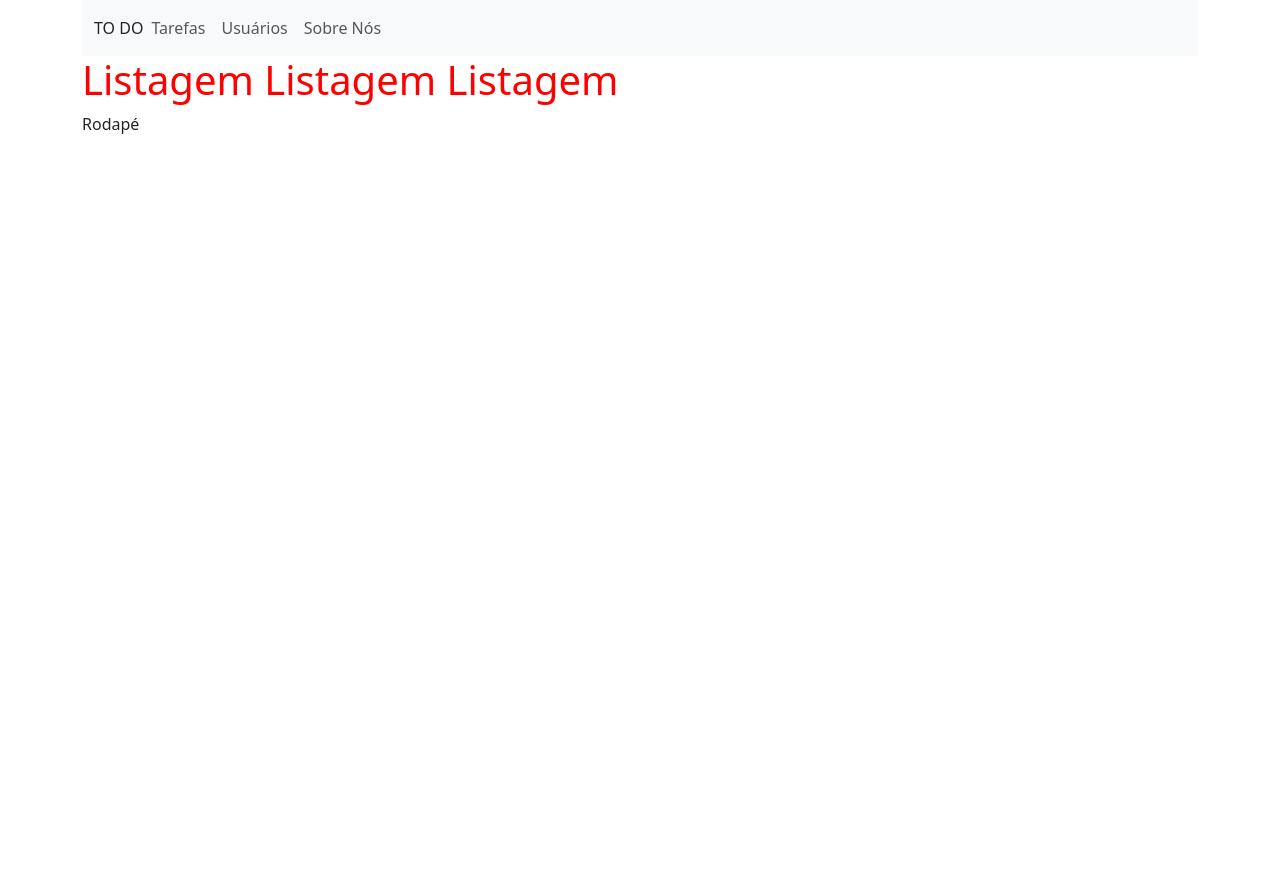
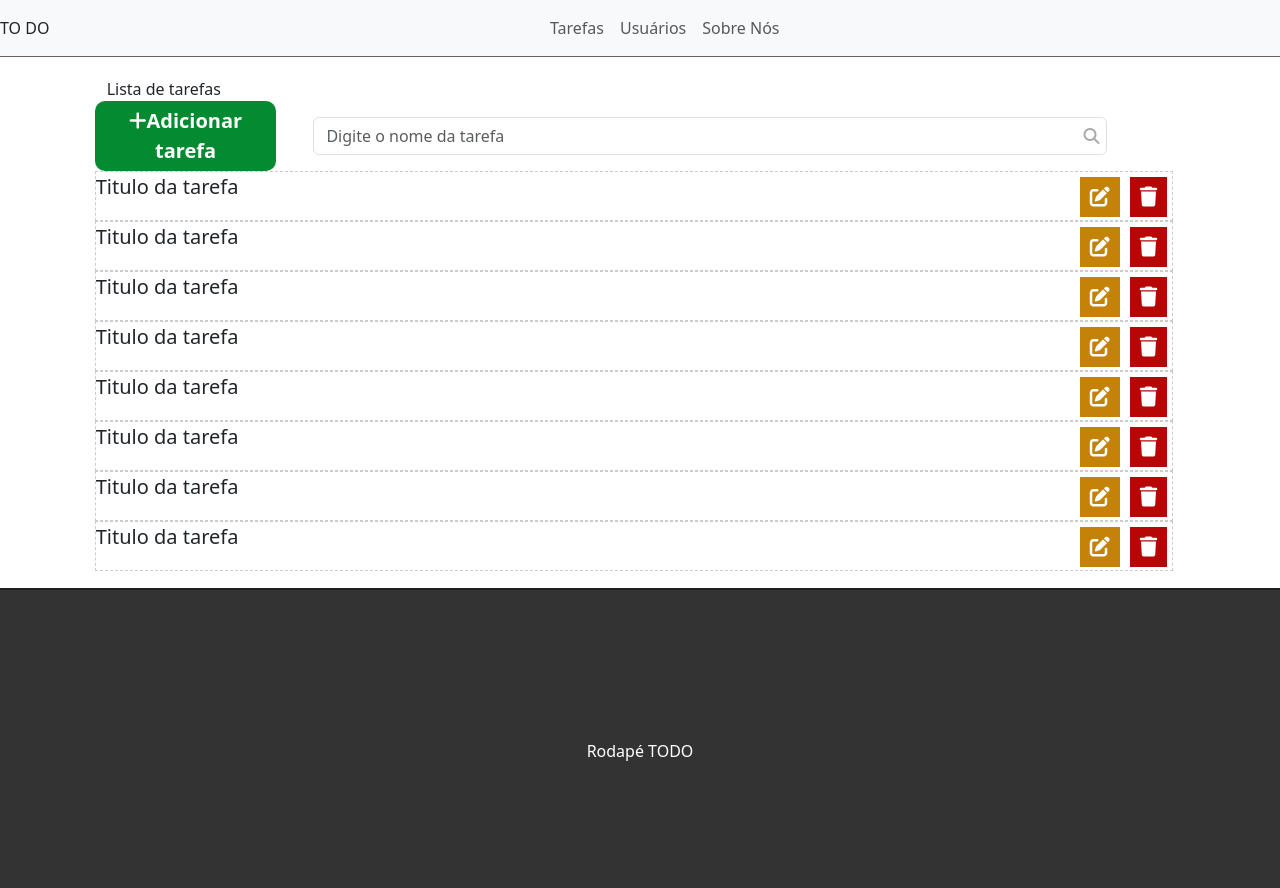
Before and after one commit to jonasportugall/todo-project-curso-django, a Django app: page / in a window 1280 px wide. Before the commit the page ends 134 px from the top, so only its background shows below. Run offline with Django 5.2, Linux system fonts and the light colour scheme.

Commit message:
layout para apresentar a listagem das tarefas adicionado

```diff
--- a/tasks/static/css/styles.css
+++ b/tasks/static/css/styles.css
@@ -1,3 +1,108 @@
-h1{
-    color: red;
+.container-fluid{
+    padding: 0;
 }
+
+/*Barra de navegação*/
+
+.navbar{
+    border-bottom: 1px solid rgb(104, 95, 95);
+    margin-bottom: 20px;
+}
+
+.navbar-nav{
+    margin:auto;
+}
+
+.navbar-brand{
+    font-weight: bold;
+}
+
+footer{
+    background-color: #333;
+    height: 300px;
+    border-top: 2px solid #202020;
+}
+
+footer p{
+    color: white;
+    text-align: center;
+    top:50%;
+    position: relative;
+}
+
+/*Botao de adicionar*/
+.add-div{
+    background-color:rgb(4, 139, 49);
+    cursor: pointer;
+    display: inline-block;
+    color: white;
+    padding: 5px;
+    border-radius: 10px;
+    text-align: center;
+    font-size: 20px;
+    font-weight: bold;
+    margin-right: 25px;
+}
+
+.fas.fa-add{
+    margin-right: 10px;
+    margin-left: 10px;
+}
+
+
+/* Contêiner do campo de pesquisa */
+.search-div{
+    margin-top: 0;
+    margin-bottom: 0;
+    position: relative; /* Necessário para posicionar o ícone relativo ao contêiner */
+}
+
+/* Campo de entrada */
+.search-div input {
+    padding-right: 35px; /* Espaço para o ícone dentro do campo */
+}
+
+/* Ícone de pesquisa */
+.search-div .fas.fa-search {
+    position: absolute;
+    right: 20px; /* Distância do lado direito do input */
+    top: 50%; /* Alinhamento vertical */
+    transform: translateY(-50%); /* Centraliza verticalmente */
+    color: #aaa; /* Cor do ícone */
+    cursor: pointer; /* Ícone clicável */
+}
+
+
+
+/*Tarefas*/
+
+.list-dev{
+    padding: 0;
+}
+
+.task-list{
+    padding-left: 0;
+}
+
+.task-item{
+    list-style: none;
+    font-size:20px;
+    height: 50px;
+    border:1px dashed #ccc;
+}
+
+.fas.fa-trash, .fas.fa-edit{
+    cursor: pointer;
+    padding: 10px;
+    margin:5px;
+    color:white;
+    float: right;
+}
+
+.fas.fa-trash{
+    background-color: rgb(182, 6, 6);
+}
+
+.fas.fa-edit{
+    background-color: rgb(196, 130, 9);
+}
--- a/tasks/templates/base.html
+++ b/tasks/templates/base.html
@@ -6,13 +6,17 @@
     <meta name="viewport" content="width=device-width, initial-scale=1.0">
     <title>{% block title %}{% endblock %}</title>
 
+    <!-- Font Awesome -->
+    <link rel="stylesheet" href="https://cdnjs.cloudflare.com/ajax/libs/font-awesome/6.7.1/css/all.min.css">
+
+
     <link href="https://cdn.jsdelivr.net/npm/bootstrap@5.3.3/dist/css/bootstrap.min.css" rel="stylesheet" integrity="sha384-QWTKZyjpPEjISv5WaRU9OFeRpok6YctnYmDr5pNlyT2bRjXh0JMhjY6hW+ALEwIH" crossorigin="anonymous">
     <link rel="stylesheet" href="{% static 'css/styles.css' %}">
 
 </head>
 <body>
 
-    <div class="container">
+    <div class="container-fluid">
 
         <nav class="navbar navbar-expand-lg bg-body-tertiary">
             <div class="container-fluid">
@@ -36,11 +40,10 @@
             </div>
         </nav>
 
-        {% block content %}
-        {% endblock %}
+        {% block content %}{% endblock %}
 
         <footer>
-            Rodapé
+            <p>Rodapé TODO</p>
         </footer>
 
     </div>
--- a/tasks/templates/tasks/list.html
+++ b/tasks/templates/tasks/list.html
@@ -4,5 +4,64 @@
 
 
 {% block content %}
-<h1>Listagem Listagem Listagem</h1>
+
+
+    <div class="offset-1 col-10 list-div">
+      Lista de tarefas
+      <div class="row align-items-center">
+        <div class="col-2 add-div">
+            <i class="fas fa-plus"></i>Adicionar tarefa
+        </div>
+        <div class="col-9 search-div position-relative">
+            <input type="text" id="search" placeholder="Digite o nome da tarefa" class="form-control">
+            <i class="fas fa-search"></i>
+        </div>
+
+
+        <ul class="task-list mt-3udantes">
+            <li class="task-item">
+                <span>Titulo da tarefa</span>
+                <span><i class="fas fa-trash"></i></span>
+                <span><i class="fas fa-edit"></i></span>
+            </li>
+            <li class="task-item">
+                <span>Titulo da tarefa</span>
+                <span><i class="fas fa-trash"></i></span>
+                <span><i class="fas fa-edit"></i></span>
+            </li>
+            <li class="task-item">
+                <span>Titulo da tarefa</span>
+                <span><i class="fas fa-trash"></i></span>
+                <span><i class="fas fa-edit"></i></span>
+            </li>
+            <li class="task-item">
+                <span>Titulo da tarefa</span>
+                <span><i class="fas fa-trash"></i></span>
+                <span><i class="fas fa-edit"></i></span>
+            </li>
+            <li class="task-item">
+                <span>Titulo da tarefa</span>
+                <span><i class="fas fa-trash"></i></span>
+                <span><i class="fas fa-edit"></i></span>
+            </li>
+            <li class="task-item">
+                <span>Titulo da tarefa</span>
+                <span><i class="fas fa-trash"></i></span>
+                <span><i class="fas fa-edit"></i></span>
+            </li>
+            <li class="task-item">
+                <span>Titulo da tarefa</span>
+                <span><i class="fas fa-trash"></i></span>
+                <span><i class="fas fa-edit"></i></span>
+            </li>
+            <li class="task-item">
+                <span>Titulo da tarefa</span>
+                <span><i class="fas fa-trash"></i></span>
+                <span><i class="fas fa-edit"></i></span>
+            </li>
+
+        </ul>
+      </div>
+    </div>
+
 {% endblock %}
```
